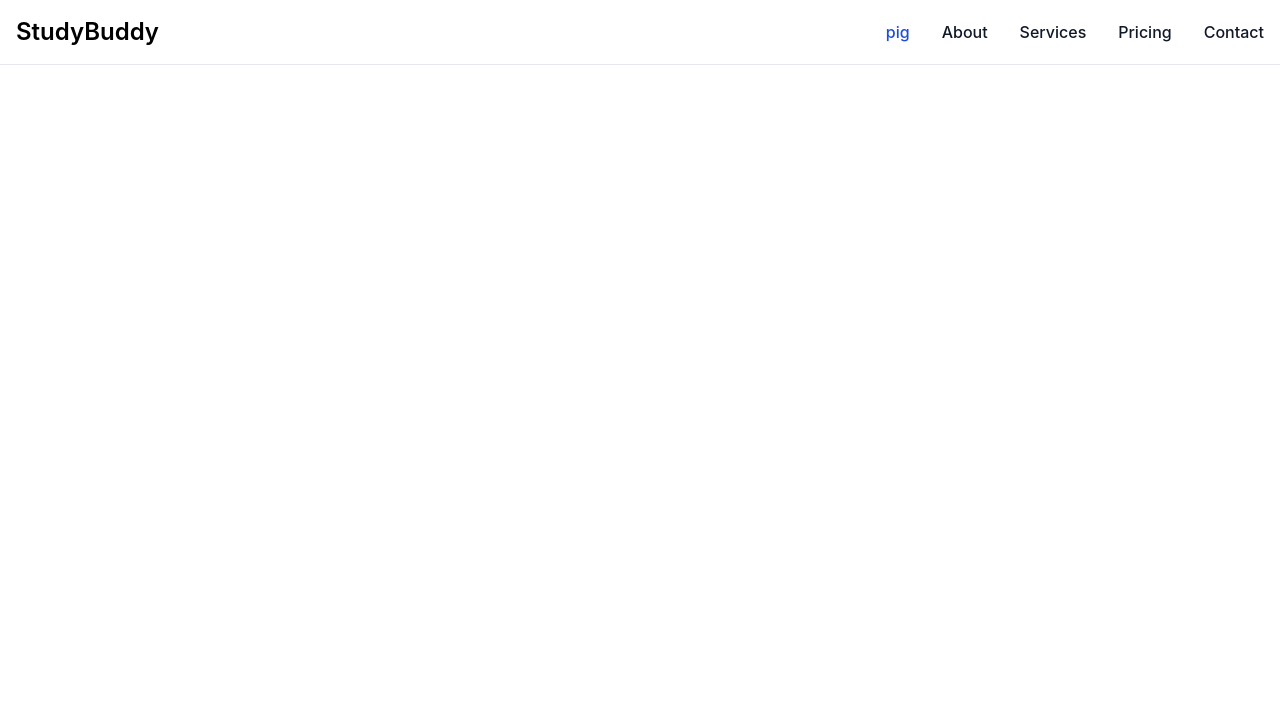
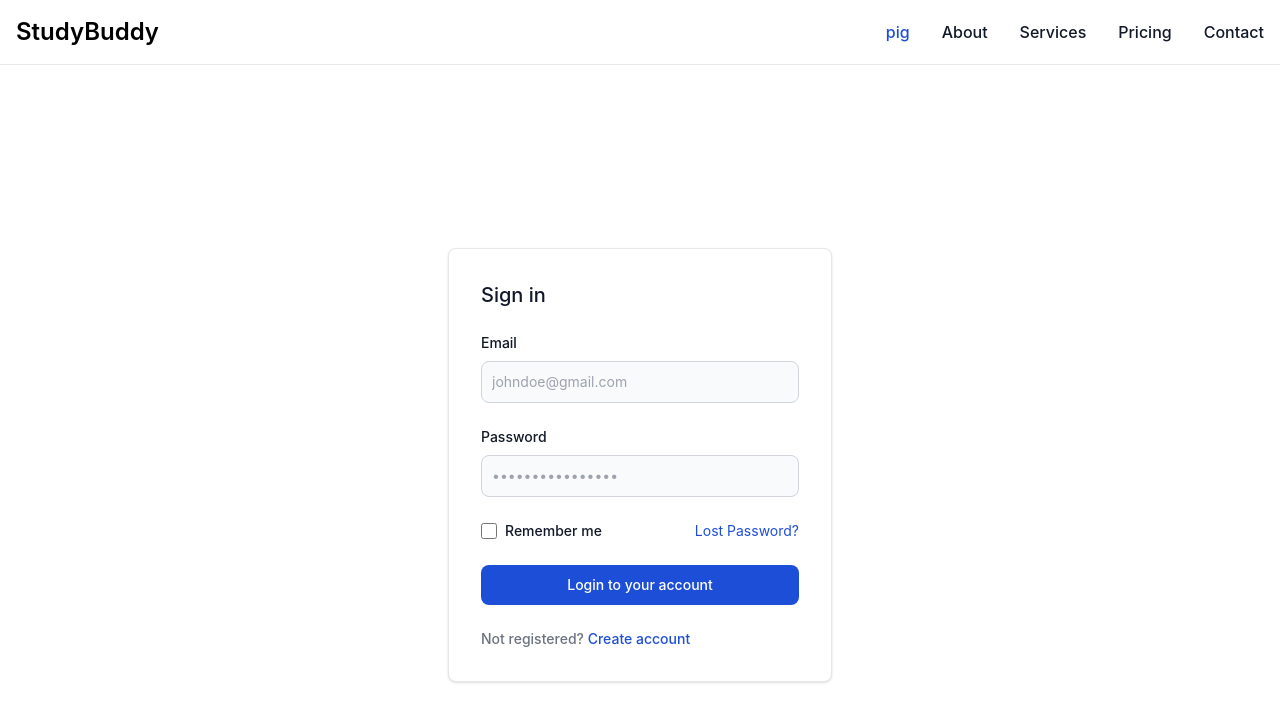
Before and after one commit to tylerwarwick/studyBuddy, a React (Create React App) app in the folder my-app/: page / in a window 1280 px wide. Shown: the top 722 px of the page. Built offline with nearby package versions, Linux system fonts and the light colour scheme.

Commit message:
React router

```diff
--- a/my-app/package.json
+++ b/my-app/package.json
@@ -12,6 +12,7 @@
     "@types/react-dom": "^18.2.1",
     "react": "^18.2.0",
     "react-dom": "^18.2.0",
+    "react-router-dom": "^6.11.1",
     "react-scripts": "5.0.1",
     "typescript": "^4.9.5",
     "web-vitals": "^2.1.4"
--- a/my-app/src/App.tsx
+++ b/my-app/src/App.tsx
@@ -1,12 +1,23 @@
 import React from 'react';
 import './App.css';
+import {BrowserRouter,  Route, Routes} from 'react-router-dom';
 import Navbar from './components/navbar'
-import Card from './components/card';
+import Login from './pages/login';
+import Register from './pages/register';
 
 
 function App() {
+
   return (
-    <Navbar />
+    <div>
+      <Navbar />
+      <BrowserRouter>
+        <Routes>
+          <Route path='/' Component={Login}/>
+          <Route path='/register' Component={Register}/>
+        </Routes>
+      </BrowserRouter>
+    </div>
 
   );
 }
--- a/my-app/src/components/navbar.tsx
+++ b/my-app/src/components/navbar.tsx
@@ -11,7 +11,7 @@ interface NavLinkProps {
 const NavLink = ({DisplayTag : displayTag, Location : location} : NavLinkProps) => {
     return (
         <li>
-          <a href={location} className="block py-2 pl-3 pr-4 text-white bg-blue-700 rounded md:bg-transparent md:text-blue-700 md:p-0 dark:text-white md:dark:text-blue-500" aria-current="page">{displayTag}</a>
+          <a href={location} className="block py-2 pl-3 pr-4 text-white bg-blue-700 rounded md:bg-transparent md:text-blue-700 md:p-0 dark:text-white md:dark:text-blue-500" >{displayTag}</a>
         </li>
     );
 }
@@ -35,7 +35,7 @@ export default function Navbar() {
             <NavLink DisplayTag='pig' Location='#'/>
 
             <li>
-            <a href="#" className="block py-2 pl-3 pr-4 text-gray-900 rounded hover:bg-gray-100 md:hover:bg-transparent md:border-0 md:hover:text-blue-700 md:p-0 dark:text-white md:dark:hover:text-blue-500 dark:hover:bg-gray-700 dark:hover:text-white md:dark:hover:bg-transparent">About</a>
+            <a href="register" className="block py-2 pl-3 pr-4 text-gray-900 rounded hover:bg-gray-100 md:hover:bg-transparent md:border-0 md:hover:text-blue-700 md:p-0 dark:text-white md:dark:hover:text-blue-500 dark:hover:bg-gray-700 dark:hover:text-white md:dark:hover:bg-transparent">About</a>
             </li>
             <li>
             <a href="#" className="block py-2 pl-3 pr-4 text-gray-900 rounded hover:bg-gray-100 md:hover:bg-transparent md:border-0 md:hover:text-blue-700 md:p-0 dark:text-white md:dark:hover:text-blue-500 dark:hover:bg-gray-700 dark:hover:text-white md:dark:hover:bg-transparent">Services</a>
--- /dev/null
+++ b/my-app/src/pages/login.tsx
@@ -0,0 +1,11 @@
+import "../App.css"
+import LoginForm from "../components/loginForm"
+
+export default function Login(){
+    return (
+        <div className="bg-white dark:bg-gray-900 h-screen flex items-center justify-center">
+            <LoginForm/>
+        </div>
+
+    )
+}
--- /dev/null
+++ b/my-app/src/pages/register.tsx
@@ -0,0 +1,10 @@
+import '../App.css'
+
+export default function Register(){
+    return (
+        <div className="bg-white dark:bg-gray-900 h-screen flex items-center justify-center">
+            Hello
+        </div>
+
+    )
+}
--- /dev/null
+++ b/package.json
@@ -0,0 +1,5 @@
+{
+  "dependencies": {
+    "react-router-dom": "^6.11.1"
+  }
+}
```
Also changed, not shown: 2 other files (tests, documents, lock files or other folders).
